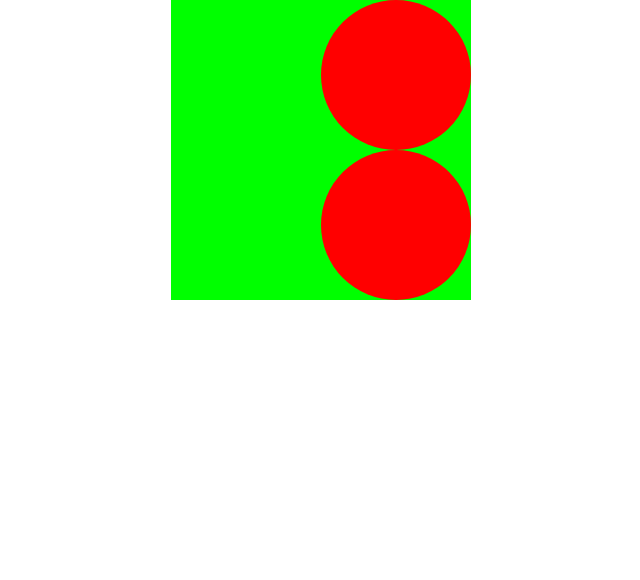
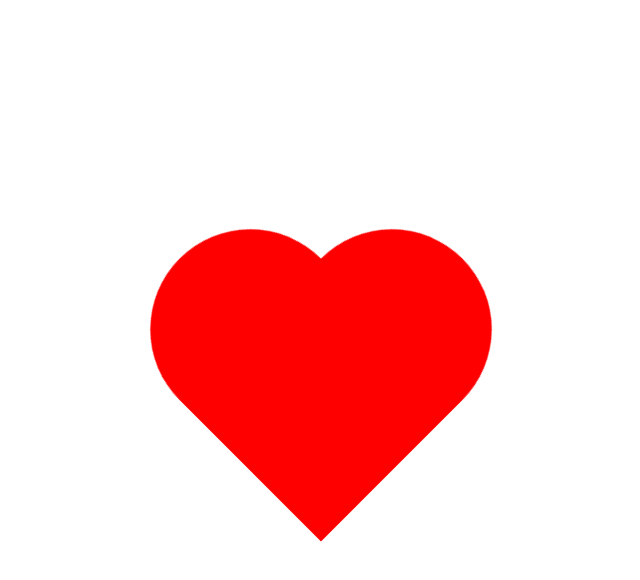
Before and after one commit to blusman/my-demo, a plain HTML site: page index.html in a window 1280 px wide. Shown: the whole page, without its empty margins (319-959 px from the left). Drawn offline with Linux system fonts and the light colour scheme.

Commit message:
心型特效

```diff
--- a/css/index.css
+++ b/css/index.css
@@ -1,32 +1,52 @@
-*{
-    padding: 0;
-    margin: 0;
+body, html {
+    display: flex;
+    align-items: center;
+    justify-content: center;
+    height: 100vh;
 }
+
 .box {
-    width: 0;
-    margin: 0px auto;
+    height: 200px;
+    width: 200px;
     position: relative;
-    border: 150px solid #0f0;
+    transform: rotate(45deg);
+    background-color: red;
+    animation: hert linear 2s infinite;
 }
-.box::before {
-    width: 150px;
-    height: 150px;
+
+.box:before, .box:after {
+    content: '';
+    width: 200px;
+    height: 200px;
     border-radius: 50%;
-    display: block;
-    content: "";
     position: absolute;
+    left: -100px;
+    background-color: red;
+}
+
+.box:after {
     left: 0;
-    top: -150px;
-    background-color: #f00;
+    top: -100px;
 }
-.box::after {
-    width: 150px;
-    height: 150px;
-    border-radius: 50%;
-    display: block;
-    content: "";
-    position: absolute;
-    left: 0;
-    top: 0;
-    background-color: #f00;
+
+@keyframes hert {
+    0% {
+        transform: rotate(45deg) scale(1);
+    }
+
+    25% {
+        transform: rotate(45deg) scale(0.7);
+    }
+
+    50% {
+        transform: rotate(45deg) scale(1);
+    }
+
+    75% {
+        transform: rotate(45deg) scale(1.3);
+    }
+
+    100% {
+        transform: rotate(45deg) scale(1);
+    }
 }
```
